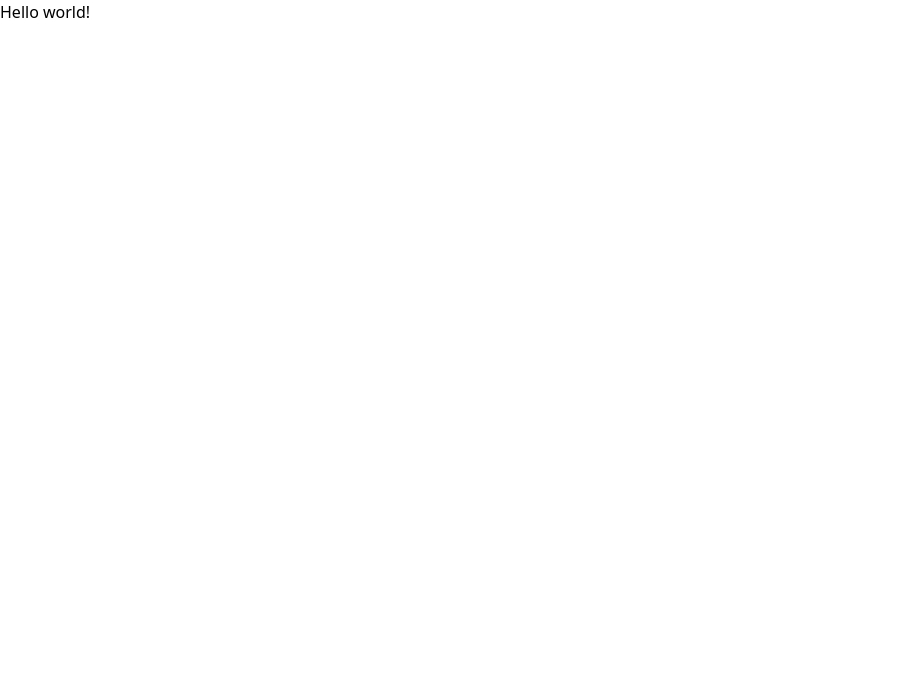
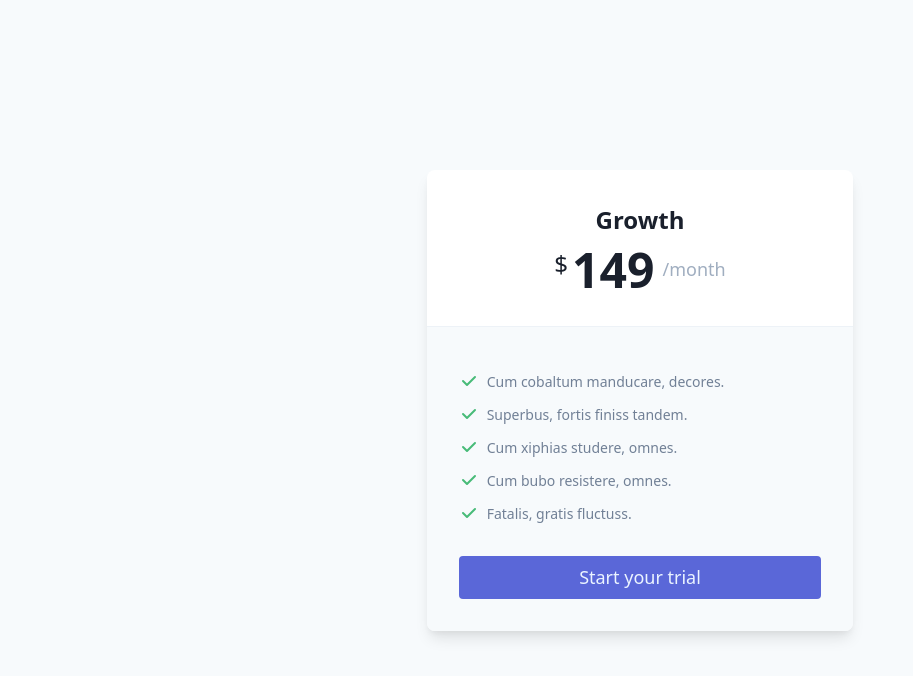
Before and after one commit to romansndlr/tailwind-demo, a React (Create React App) app: page / in a window 1280 px wide. Shown: the top 676 px of the page, without its empty margins (0-913 px from the left). Built offline with nearby package versions, Linux system fonts and the light colour scheme.

Commit message:
single card done

```diff
--- a/src/App.js
+++ b/src/App.js
@@ -1,7 +1,103 @@
 import React from "react"
 
 function App() {
-  return <div>Hello world!</div>
+  return (
+    <div className="h-screen w-screen bg-gray-100 flex items-center justify-center">
+      <div className="container flex justify-center">
+        <div className="bg-white rounded-lg overflow-hidden shadow-lg w-1/3">
+          <div className="p-8 flex flex-col items-center justify-center">
+            <h3 className="text-gray-900 font-semibold text-2xl">Growth</h3>
+            <p className="flex mt-2">
+              <span className="self-start text-gray-900 text-2xl">$</span>
+              <span className="font-bold text-5xl text-gray-900 leading-none ml-1">
+                149
+              </span>
+              <span className="self-center text-gray-500 text-lg ml-2">
+                /month
+              </span>
+            </p>
+          </div>
+          <div className="p-8 bg-gray-100 border-gray-200 border-t">
+            <ul>
+              <li className="text-gray-600 mt-3 text-sm flex items-center">
+                <svg
+                  className="text-green-500 w-5 h-5"
+                  viewBox="0 0 20 20"
+                  fill="currentColor"
+                >
+                  <path
+                    fill-rule="evenodd"
+                    d="M16.707 5.293a1 1 0 010 1.414l-8 8a1 1 0 01-1.414 0l-4-4a1 1 0 011.414-1.414L8 12.586l7.293-7.293a1 1 0 011.414 0z"
+                    clip-rule="evenodd"
+                  />
+                </svg>
+                <span className="ml-2">Cum cobaltum manducare, decores.</span>
+              </li>
+              <li className="text-gray-600 mt-3 text-sm flex items-center">
+                <svg
+                  className="text-green-500 w-5 h-5"
+                  viewBox="0 0 20 20"
+                  fill="currentColor"
+                >
+                  <path
+                    fill-rule="evenodd"
+                    d="M16.707 5.293a1 1 0 010 1.414l-8 8a1 1 0 01-1.414 0l-4-4a1 1 0 011.414-1.414L8 12.586l7.293-7.293a1 1 0 011.414 0z"
+                    clip-rule="evenodd"
+                  />
+                </svg>
+                <span className="ml-2">Superbus, fortis finiss tandem.</span>
+              </li>
+              <li className="text-gray-600 mt-3 text-sm flex items-center">
+                <svg
+                  className="text-green-500 w-5 h-5"
+                  viewBox="0 0 20 20"
+                  fill="currentColor"
+                >
+                  <path
+                    fill-rule="evenodd"
+                    d="M16.707 5.293a1 1 0 010 1.414l-8 8a1 1 0 01-1.414 0l-4-4a1 1 0 011.414-1.414L8 12.586l7.293-7.293a1 1 0 011.414 0z"
+                    clip-rule="evenodd"
+                  />
+                </svg>
+                <span className="ml-2">Cum xiphias studere, omnes.</span>
+              </li>
+              <li className="text-gray-600 mt-3 text-sm flex items-center">
+                <svg
+                  className="text-green-500 w-5 h-5"
+                  viewBox="0 0 20 20"
+                  fill="currentColor"
+                >
+                  <path
+                    fill-rule="evenodd"
+                    d="M16.707 5.293a1 1 0 010 1.414l-8 8a1 1 0 01-1.414 0l-4-4a1 1 0 011.414-1.414L8 12.586l7.293-7.293a1 1 0 011.414 0z"
+                    clip-rule="evenodd"
+                  />
+                </svg>
+                <span className="ml-2">Cum bubo resistere, omnes.</span>
+              </li>
+              <li className="text-gray-600 mt-3 text-sm flex items-center">
+                <svg
+                  className="text-green-500 w-5 h-5"
+                  viewBox="0 0 20 20"
+                  fill="currentColor"
+                >
+                  <path
+                    fill-rule="evenodd"
+                    d="M16.707 5.293a1 1 0 010 1.414l-8 8a1 1 0 01-1.414 0l-4-4a1 1 0 011.414-1.414L8 12.586l7.293-7.293a1 1 0 011.414 0z"
+                    clip-rule="evenodd"
+                  />
+                </svg>
+                <span className="ml-2">Fatalis, gratis fluctuss.</span>
+              </li>
+            </ul>
+            <button className="mt-8 bg-indigo-600 text-indigo-100 text-lg text-center w-full p-2 rounded">
+              Start your trial
+            </button>
+          </div>
+        </div>
+      </div>
+    </div>
+  )
 }
 
 export default App
```
